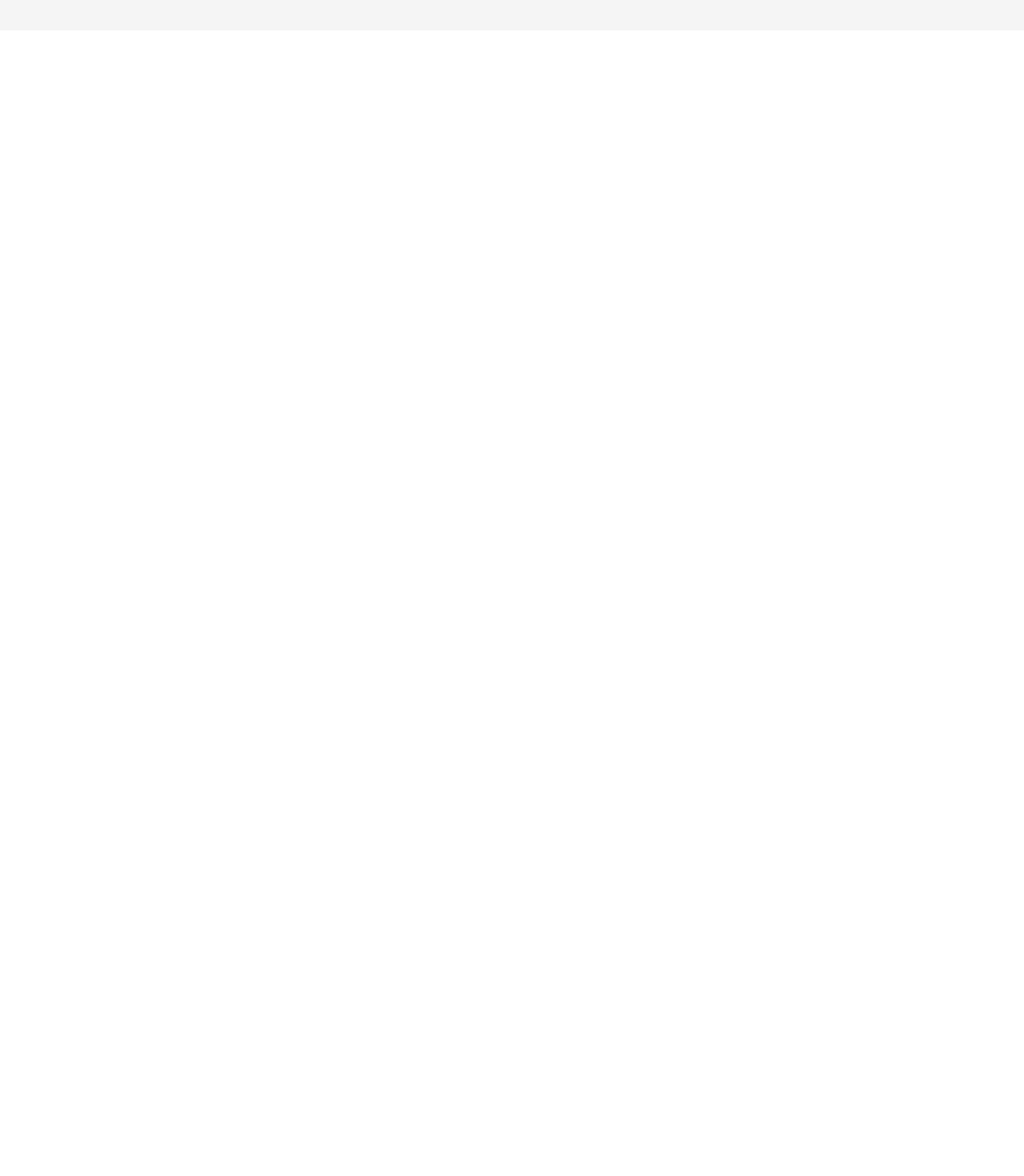
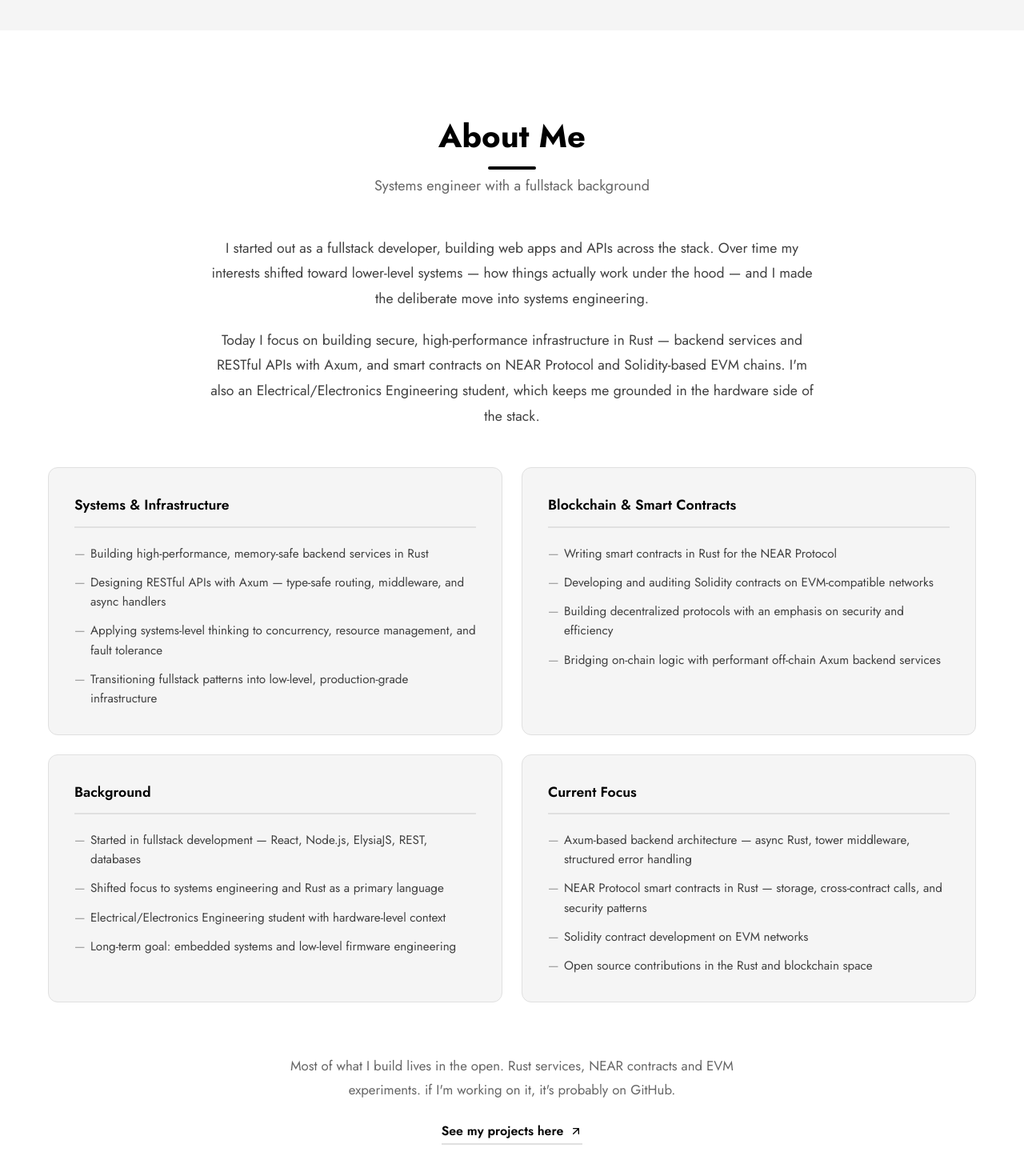
Before and after one commit to emma31-dev/Portfolio-, a React (Vite) app: page / in a window 1280 px wide. Shown: the part 762-2232 px from the top of the page at 80% size. Before the commit the page ends 800 px from the top, so only its background shows below. Built offline with nearby package versions, Linux system fonts and the light colour scheme.

Commit message:
updated portfolio to have minimalistic about content

```diff
--- a/index.html
+++ b/index.html
@@ -25,7 +25,8 @@
     <link rel="preconnect" href="https://fonts.gstatic.com" crossorigin>
     <link href="https://fonts.googleapis.com/css2?family=Inter:wght@400;500;600;700&display=swap" rel="stylesheet">
     <!-- Theme Color -->
-    <meta name="theme-color" content="#667eea" />
+    <meta name="theme-color" content="#0a0a0a" media="(prefers-color-scheme: dark)" />
+    <meta name="theme-color" content="#f5f5f5" media="(prefers-color-scheme: light)" />
   </head>
   <body>
     <div id="root"></div>
--- a/src/App.tsx
+++ b/src/App.tsx
@@ -1,10 +1,12 @@
 import Hero from './components/Hero';
+import About from './components/About';
 import './App.css';
 
 function App() {
   return (
     <div className="App">
       <Hero />
+      <About />
     </div>
   )
 }
--- /dev/null
+++ b/src/components/About.css
@@ -0,0 +1,136 @@
+.about {
+  padding: 100px 0;
+  background: var(--bg-primary);
+}
+
+.about-content {
+  display: flex;
+  flex-direction: column;
+  gap: 3rem;
+  margin-top: 3rem;
+}
+
+/* Intro paragraphs */
+.about-intro {
+  max-width: 760px;
+  margin: 0 auto;
+  display: flex;
+  flex-direction: column;
+  gap: 1.25rem;
+}
+
+.about-intro p {
+  font-size: 1.1rem;
+  line-height: 1.8;
+  color: var(--text-secondary);
+  text-align: center;
+}
+
+/* 2-column card grid */
+.about-grid {
+  display: grid;
+  grid-template-columns: repeat(2, 1fr);
+  gap: 1.5rem;
+}
+
+.about-card {
+  background: var(--bg-secondary);
+  border: 1px solid var(--border-color);
+  border-radius: 12px;
+  padding: 2rem;
+  transition: transform 0.25s ease, box-shadow 0.25s ease;
+}
+
+.about-card:hover {
+  transform: translateY(-4px);
+  box-shadow: 0 8px 24px var(--shadow);
+}
+
+.about-card h3 {
+  font-size: 1.1rem;
+  font-weight: 600;
+  color: var(--text-primary);
+  margin-bottom: 1.25rem;
+  padding-bottom: 0.75rem;
+  border-bottom: 2px solid var(--border-color);
+}
+
+.about-card ul {
+  list-style: none;
+  padding: 0;
+  margin: 0;
+  display: flex;
+  flex-direction: column;
+  gap: 0.75rem;
+}
+
+.about-card ul li {
+  font-size: 0.95rem;
+  line-height: 1.6;
+  color: var(--text-secondary);
+  padding-left: 1.25rem;
+  position: relative;
+}
+
+.about-card ul li::before {
+  content: '—';
+  position: absolute;
+  left: 0;
+  color: var(--text-tertiary);
+  font-weight: 300;
+}
+
+/* Responsive */
+@media (max-width: 768px) {
+  .about {
+    padding: 70px 0;
+  }
+
+  .about-grid {
+    grid-template-columns: 1fr;
+  }
+
+  .about-intro p {
+    font-size: 1rem;
+    text-align: left;
+  }
+
+  .about-card {
+    padding: 1.5rem;
+  }
+}
+
+/* CTA */
+.about-cta {
+  display: flex;
+  flex-direction: column;
+  align-items: center;
+  gap: 1.5rem;
+  padding-top: 1rem;
+  text-align: center;
+}
+
+.about-cta-lead {
+  font-size: 1.05rem;
+  line-height: 1.8;
+  color: var(--text-tertiary);
+  max-width: 560px;
+}
+
+.about-cta-link {
+  display: inline-flex;
+  align-items: center;
+  gap: 0.5rem;
+  font-size: 1rem;
+  font-weight: 600;
+  color: var(--text-primary);
+  text-decoration: none;
+  border-bottom: 2px solid var(--border-color);
+  padding-bottom: 2px;
+  transition: border-color 0.2s ease, gap 0.2s ease;
+}
+
+.about-cta-link:hover {
+  border-color: var(--text-primary);
+  gap: 0.75rem;
+}
--- /dev/null
+++ b/src/components/About.tsx
@@ -0,0 +1,110 @@
+import { useEffect, useRef } from 'react'
+import './About.css'
+
+const About = () => {
+  const sectionRef = useRef<HTMLElement>(null)
+
+  useEffect(() => {
+    const observer = new IntersectionObserver(
+      ([entry]) => {
+        if (entry.isIntersecting) {
+          entry.target.classList.add('visible')
+        }
+      },
+      { threshold: 0.1 }
+    )
+
+    if (sectionRef.current) {
+      observer.observe(sectionRef.current)
+    }
+
+    return () => observer.disconnect()
+  }, [])
+
+  return (
+    <section id="about" className="about animate-on-scroll" ref={sectionRef}>
+      <div className="container">
+        <h2 className="section-title">About Me</h2>
+        <p className="section-subtitle">Systems engineer with a fullstack background</p>
+
+        <div className="about-content">
+          <div className="about-intro">
+            <p>
+              I started out as a fullstack developer, building web apps and APIs across the stack.
+              Over time my interests shifted toward lower-level systems — how things actually work
+              under the hood — and I made the deliberate move into systems engineering.
+            </p>
+            <p>
+              Today I focus on building secure, high-performance infrastructure in Rust — backend
+              services and RESTful APIs with Axum, and smart contracts on NEAR Protocol and
+              Solidity-based EVM chains. I'm also an Electrical/Electronics Engineering student,
+              which keeps me grounded in the hardware side of the stack.
+            </p>
+          </div>
+
+          <div className="about-grid">
+            <div className="about-card">
+              <h3>Systems &amp; Infrastructure</h3>
+              <ul>
+                <li>Building high-performance, memory-safe backend services in Rust</li>
+                <li>Designing RESTful APIs with Axum — type-safe routing, middleware, and async handlers</li>
+                <li>Applying systems-level thinking to concurrency, resource management, and fault tolerance</li>
+                <li>Transitioning fullstack patterns into low-level, production-grade infrastructure</li>
+              </ul>
+            </div>
+
+            <div className="about-card">
+              <h3>Blockchain &amp; Smart Contracts</h3>
+              <ul>
+                <li>Writing smart contracts in Rust for the NEAR Protocol</li>
+                <li>Developing and auditing Solidity contracts on EVM-compatible networks</li>
+                <li>Building decentralized protocols with an emphasis on security and efficiency</li>
+                <li>Bridging on-chain logic with performant off-chain Axum backend services</li>
+              </ul>
+            </div>
+
+            <div className="about-card">
+              <h3>Background</h3>
+              <ul>
+                <li>Started in fullstack development — React, Node.js, ElysiaJS, REST, databases</li>
+                <li>Shifted focus to systems engineering and Rust as a primary language</li>
+                <li>Electrical/Electronics Engineering student with hardware-level context</li>
+                <li>Long-term goal: embedded systems and low-level firmware engineering</li>
+              </ul>
+            </div>
+
+            <div className="about-card">
+              <h3>Current Focus</h3>
+              <ul>
+                <li>Axum-based backend architecture — async Rust, tower middleware, structured error handling</li>
+                <li>NEAR Protocol smart contracts in Rust — storage, cross-contract calls, and security patterns</li>
+                <li>Solidity contract development on EVM networks</li>
+                <li>Open source contributions in the Rust and blockchain space</li>
+              </ul>
+            </div>
+          </div>
+
+          <div className="about-cta">
+            <p className="about-cta-lead">
+              Most of what I build lives in the open. Rust services, NEAR contracts and  EVM experiments.
+              if I'm working on it, it's probably on GitHub.
+            </p>
+            <a
+              href="https://github.com/emma31-dev"
+              target="_blank"
+              rel="noopener noreferrer"
+              className="about-cta-link"
+            >
+              See my projects here
+              <svg width="16" height="16" viewBox="0 0 24 24" fill="none" stroke="currentColor" strokeWidth="2" strokeLinecap="round" strokeLinejoin="round">
+                <path d="M7 17L17 7M17 7H7M17 7v10"/>
+              </svg>
+            </a>
+          </div>
+        </div>
+      </div>
+    </section>
+  )
+}
+
+export default About
--- a/src/components/Hero.tsx
+++ b/src/components/Hero.tsx
@@ -20,7 +20,7 @@ const Hero = () => {
   return (
     <section
       id="home"
-      className="hero animate-on-scroll visible"
+      className="hero visible"
     >
       <div className="hero-container">
         <div className="hero-content">
@@ -35,6 +35,11 @@ const Hero = () => {
           </p>
           <div className="hero-buttons">
             <div className="hero-social-links">
+              <a href="https://blog.emmafidel.xyz" target="_blank" rel="noopener noreferrer" aria-label="Blog">
+                <svg width="24" height="24" viewBox="0 0 24 24" fill="currentColor">
+                  <path d="M3 17.25V21h3.75L17.81 9.94l-3.75-3.75L3 17.25zM20.71 7.04a1 1 0 0 0 0-1.41l-2.34-2.34a1 1 0 0 0-1.41 0l-1.83 1.83 3.75 3.75 1.83-1.83z"/>
+                </svg>
+              </a>
               <a href="https://github.com/emma31-dev" target="_blank" rel="noopener noreferrer" aria-label="GitHub">
                 <svg width="24" height="24" viewBox="0 0 24 24" fill="currentColor">
                   <path d="M12 0c-6.626 0-12 5.373-12 12 0 5.302 3.438 9.8 8.207 11.387.599.111.793-.261.793-.577v-2.234c-3.338.726-4.033-1.416-4.033-1.416-.546-1.387-1.333-1.756-1.333-1.756-1.089-.745.083-.729.083-.729 1.205.084 1.839 1.237 1.839 1.237 1.07 1.834 2.807 1.304 3.492.997.107-.775.418-1.305.762-1.604-2.665-.305-5.467-1.334-5.467-5.931 0-1.311.469-2.381 1.236-3.221-.124-.303-.535-1.524.117-3.176 0 0 1.008-.322 3.301 1.23.957-.266 1.983-.399 3.003-.404 1.02.005 2.047.138 3.006.404 2.291-1.552 3.297-1.23 3.297-1.23.653 1.653.242 2.874.118 3.176.77.84 1.235 1.911 1.235 3.221 0 4.609-2.807 5.624-5.479 5.921.43.372.823 1.102.823 2.222v3.293c0 .319.192.694.801.576 4.765-1.589 8.199-6.086 8.199-11.386 0-6.627-5.373-12-12-12z"/>
@@ -45,9 +50,9 @@ const Hero = () => {
                   <path d="M20.447 20.452h-3.554v-5.569c0-1.328-.027-3.037-1.852-3.037-1.853 0-2.136 1.445-2.136 2.939v5.667H9.351V9h3.414v1.561h.046c.477-.9 1.637-1.85 3.37-1.85 3.601 0 4.267 2.37 4.267 5.455v6.286zM5.337 7.433c-1.144 0-2.063-.926-2.063-2.065 0-1.138.92-2.063 2.063-2.063 1.14 0 2.064.925 2.064 2.063 0 1.139-.925 2.065-2.064 2.065zm1.782 13.019H3.555V9h3.564v11.452zM22.225 0H1.771C.792 0 0 .774 0 1.729v20.542C0 23.227.792 24 1.771 24h20.451C23.2 24 24 23.227 24 22.271V1.729C24 .774 23.2 0 22.222 0h.003z"/>
                 </svg>
               </a>
-              <a href="https://x.com/emmafidel31" target="_blank" rel="noopener noreferrer" aria-label="X (Twitter)">
+              <a href="https://x.com/emmafidel31" target="_blank" rel="noopener noreferrer" aria-label="X">
                 <svg width="24" height="24" viewBox="0 0 24 24" fill="currentColor">
-                  <path d="M23.953 4.57a10 10 0 01-2.825.775 4.958 4.958 0 002.163-2.723c-.951.555-2.005.959-3.127 1.184a4.92 4.92 0 00-8.384 4.482C7.69 8.095 4.067 6.13 1.64 3.162a4.822 4.822 0 00-.666 2.475c0 1.71.87 3.213 2.188 4.096a4.904 4.904 0 01-2.228-.616v.06a4.923 4.923 0 003.946 4.827 4.996 4.996 0 01-2.212.085 4.936 4.936 0 004.604 3.417 9.867 9.867 0 01-6.102 2.105c-.39 0-.779-.023-1.17-.067a13.995 13.995 0 007.557 2.209c9.053 0 13.998-7.496 13.998-13.985 0-.21 0-.42-.015-.63A9.935 9.935 0 0024 4.59z"/>
+                  <path d="M18.244 2.25h3.308l-7.227 8.26 8.502 11.24H16.17l-4.714-6.231-5.401 6.231H2.746l7.73-8.835L2.25 2.25h6.988l4.27 5.647 4.736-5.647zm-1.161 17.52h1.833L7.084 4.126H5.117L17.083 19.77z"/>
                 </svg>
               </a>
             </div>
--- a/src/index.css
+++ b/src/index.css
@@ -15,11 +15,11 @@
 
 a {
   font-weight: 500;
-  color: #646cff;
+  color: inherit;
   text-decoration: inherit;
 }
 a:hover {
-  color: #535bf2;
+  color: inherit;
 }
 
 /* Reset conflicting Vite template layout that was forcing a centered flex body
@@ -61,9 +61,6 @@ button:focus-visible {
     color: #213547;
     background-color: #ffffff;
   }
-  a:hover {
-    color: #747bff;
-  }
   button {
     background-color: #f9f9f9;
   }
```
